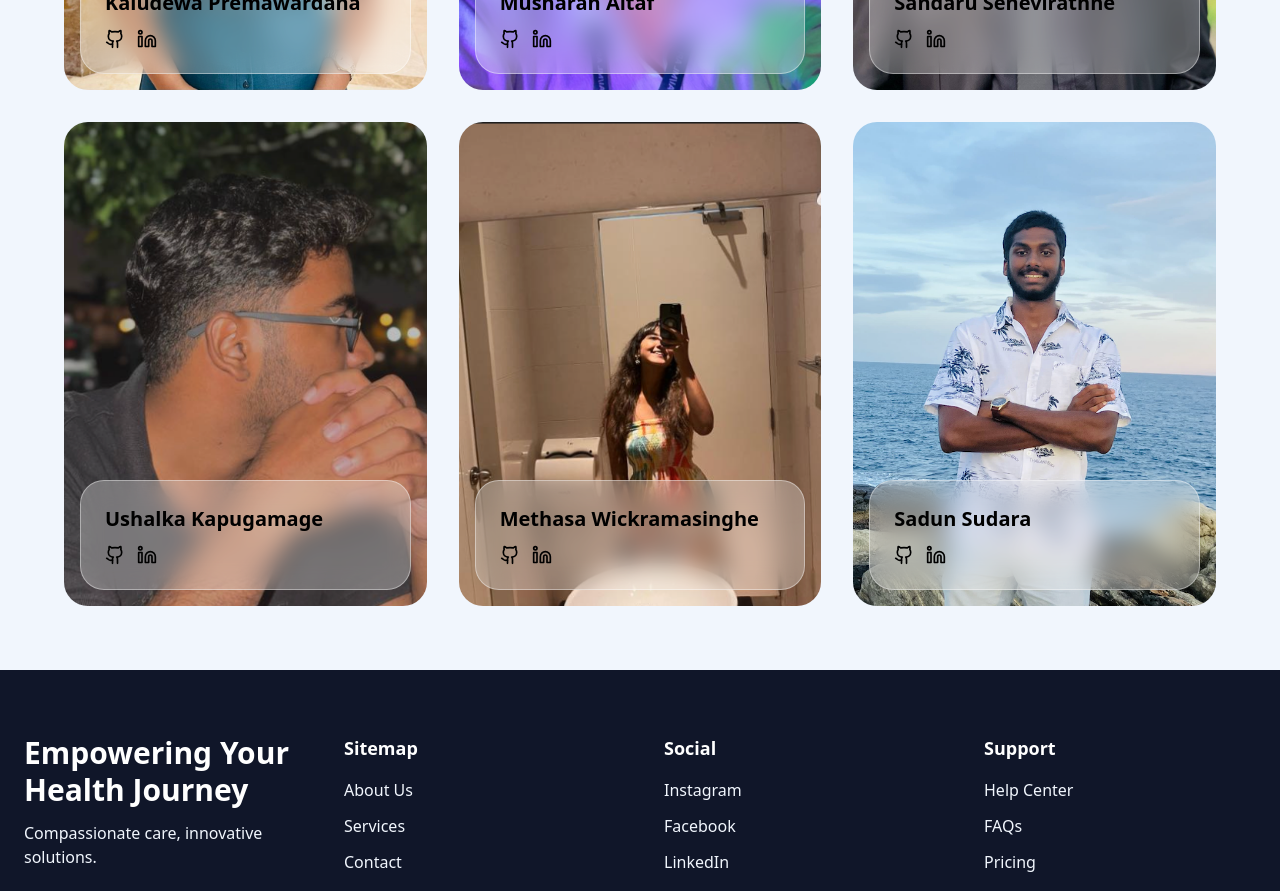
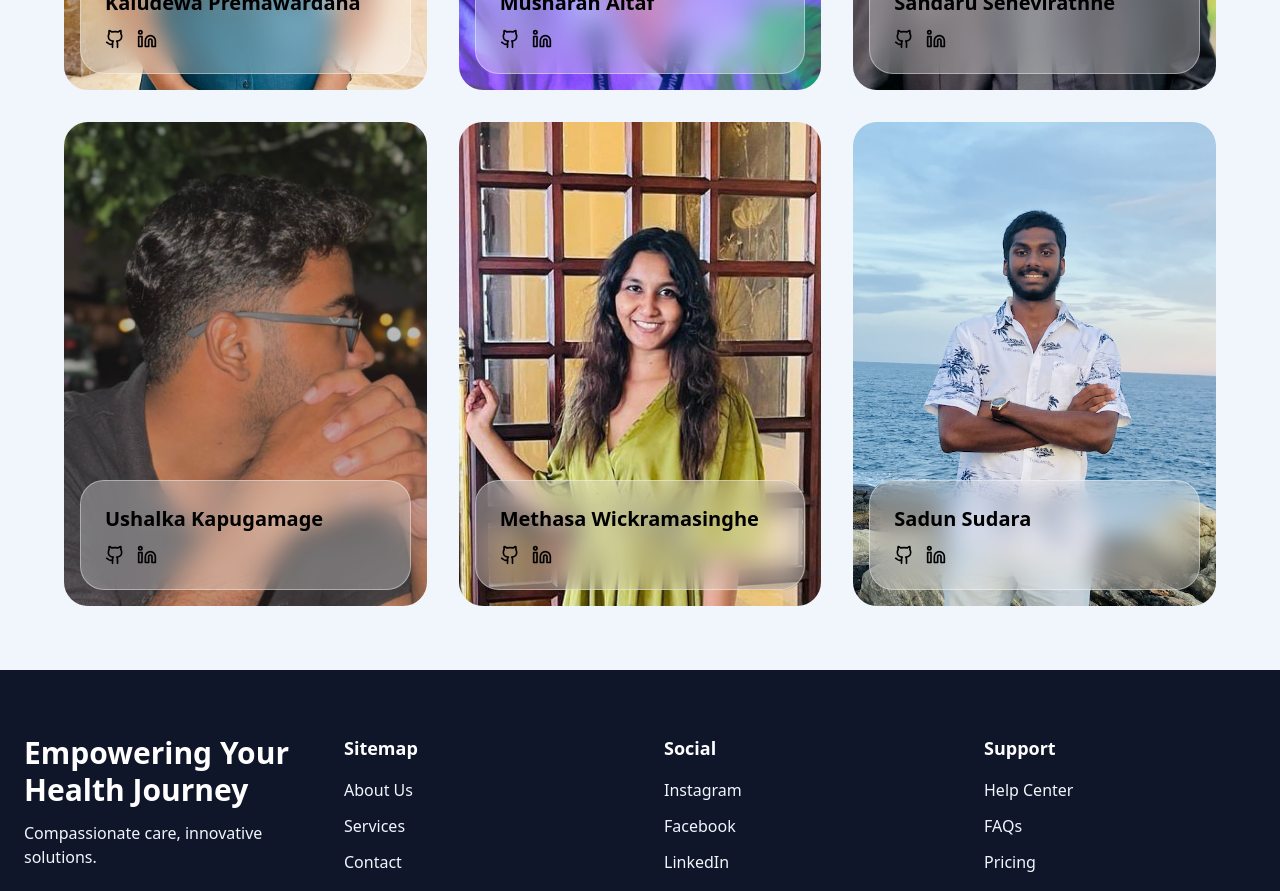
Before and after one commit to IIT-SDGP-Health-Care-Application/Health-Care-Application-landing-page, a Next.js app: page / in a window 1280 px wide. Shown: the part 5660-6551 px from the top of the page. Built offline with nearby package versions, Linux system fonts and the light colour scheme.

Commit message:
add LinkedIn links for all team members and update profile image

```diff
--- a/src/components/Team.tsx
+++ b/src/components/Team.tsx
@@ -14,7 +14,7 @@ const teamMembers = [
         socialLinks: {
             facebook: "#",
             github: "https://github.com/yenulimehansa24",
-            linkedin: "#",
+            linkedin: "https://www.linkedin.com/in/yenuli?utm_source=share_via&utm_content=profile&utm_medium=member_ios",
         },
     },
     {
@@ -26,7 +26,7 @@ const teamMembers = [
         socialLinks: {
             facebook: "#",
             github: "https://github.com/Mush-A",
-            linkedin: "#",
+            linkedin: "https://www.linkedin.com/in/mushraf-altaf/",
         },
     },
     {
@@ -38,7 +38,7 @@ const teamMembers = [
         socialLinks: {
             facebook: "#",
             github: "https://github.com/Githmaz",
-            linkedin: "#",
+            linkedin: "https://www.linkedin.com/in/sandaru-senevirathne/",
         },
     },
     {
@@ -50,14 +50,14 @@ const teamMembers = [
         socialLinks: {
             facebook: "#",
             github: "https://github.com/ushalkakapugamage",
-            linkedin: "#",
+            linkedin: "https://www.linkedin.com/in/ushalka-kapugamage/",
         },
     },
     {
         name: "Methasa Wickramasinghe",
         role: "",
         description: "Bookworm, creative software developer with precision",
-        imageUrl: "/images/team-member-5.png",
+        imageUrl: "/images/team-member-5.jpeg",
         accentColor: "blue" as const,
         socialLinks: {
             facebook: "#",
@@ -74,7 +74,7 @@ const teamMembers = [
         socialLinks: {
             facebook: "#",
             github: "https://github.com/sandunsudara",
-            linkedin: "#",
+            linkedin: "https://www.linkedin.com/in/sandunsudara/",
         },
     },
 ];
```
Also changed, not shown: public/images/team-member-5.jpeg (added), public/images/team-member-5.png (deleted).
